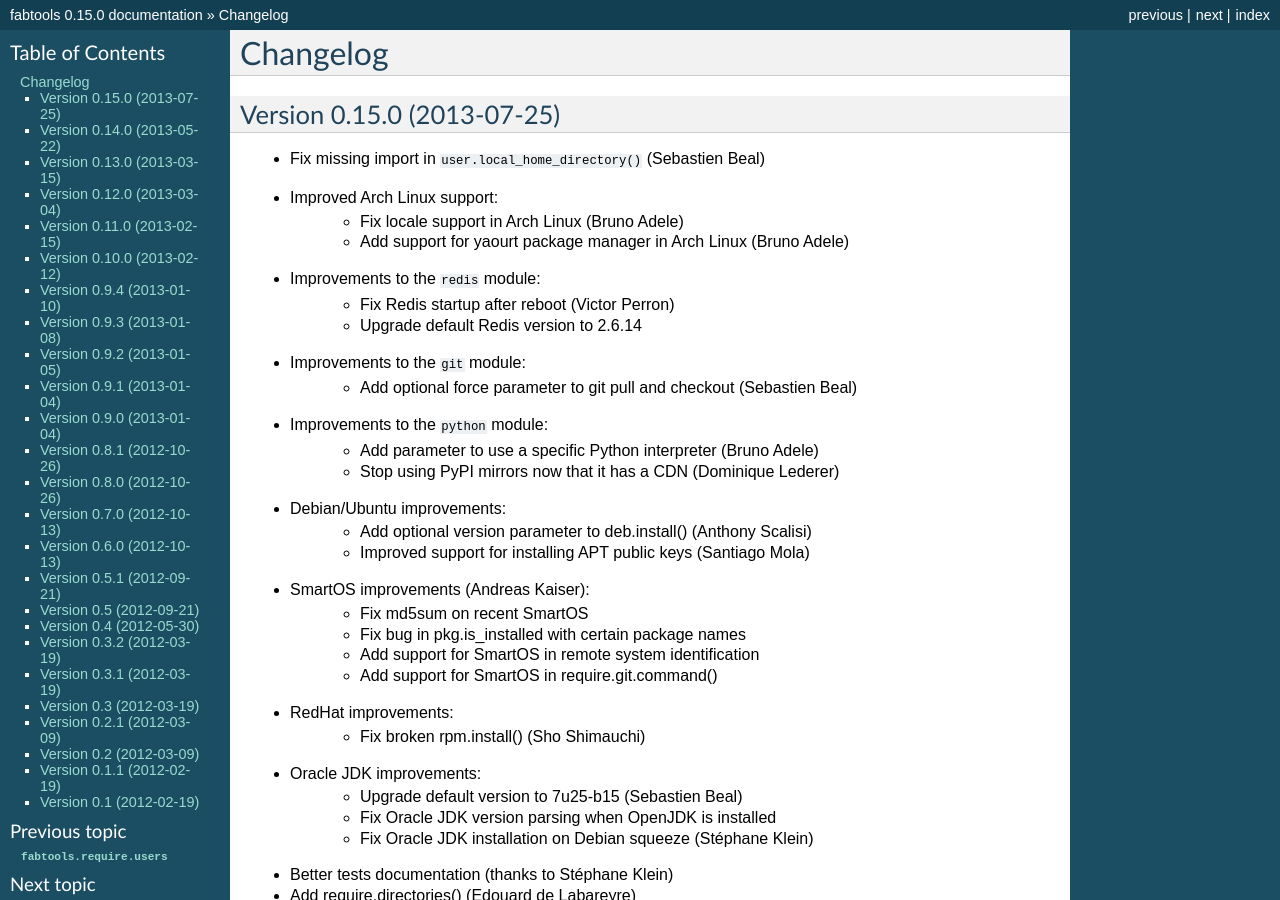
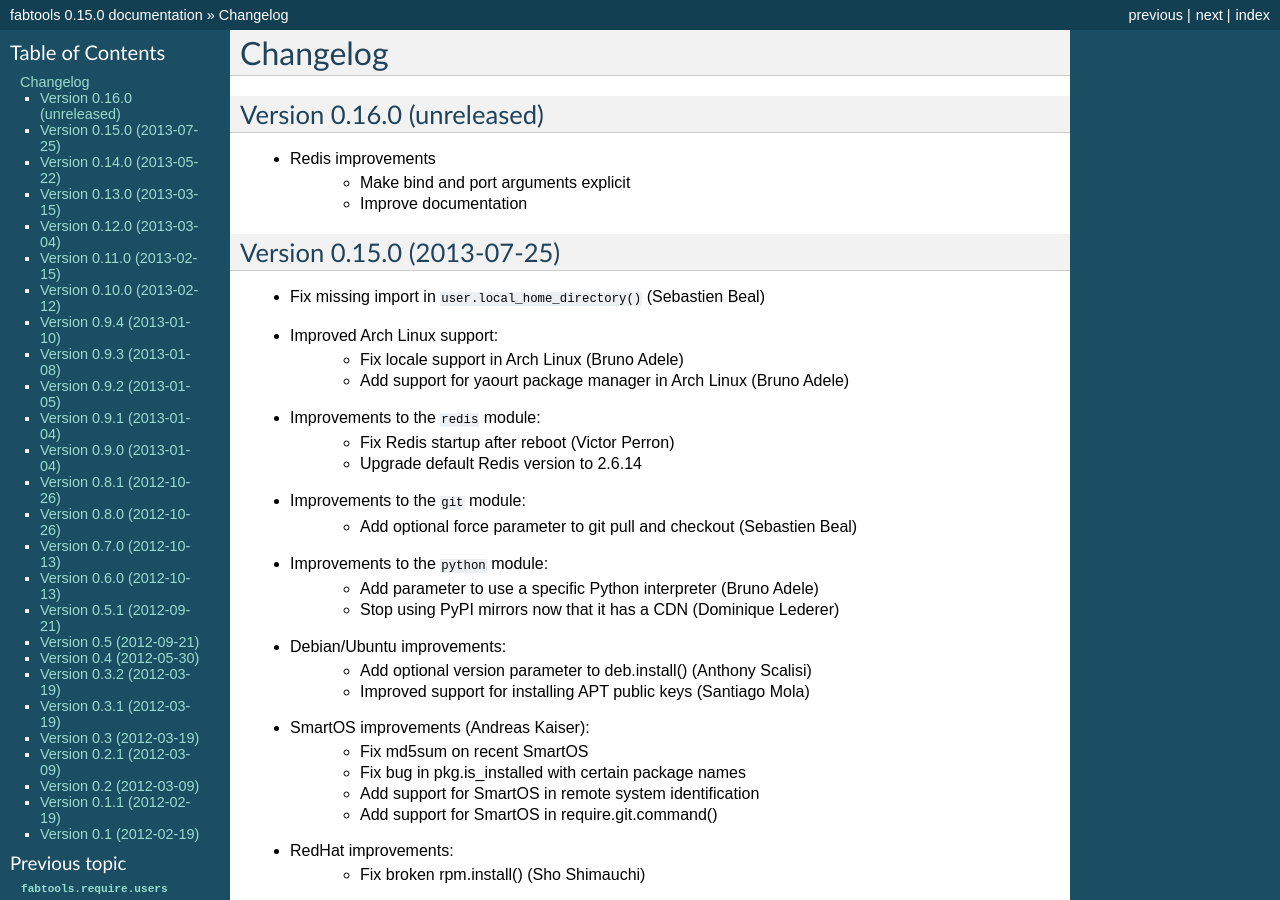
Before and after one commit to fabtools/fabtools, a Sphinx documentation site: the page built from docs/CHANGELOG.rst, in a window 1280 px wide and 900 px high. Built offline with Sphinx 7.4.7, drawn with Linux system fonts in a browser that asks for light colours.

Commit message:
Update changelog

```diff
--- a/docs/CHANGELOG.rst
+++ b/docs/CHANGELOG.rst
@@ -1,5 +1,13 @@
 Changelog
 =========
+
+Version 0.16.0 (unreleased)
+---------------------------
+
+* Redis improvements
+    * Make bind and port arguments explicit
+    * Improve documentation
+
 
 Version 0.15.0 (2013-07-25)
 ---------------------------
```
